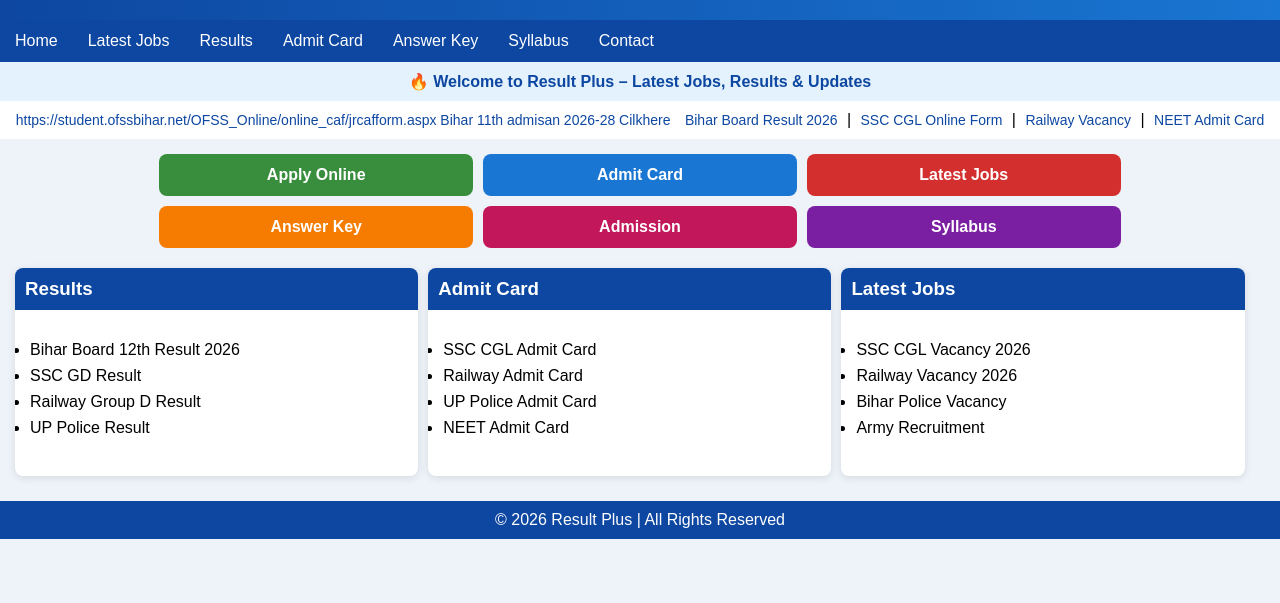
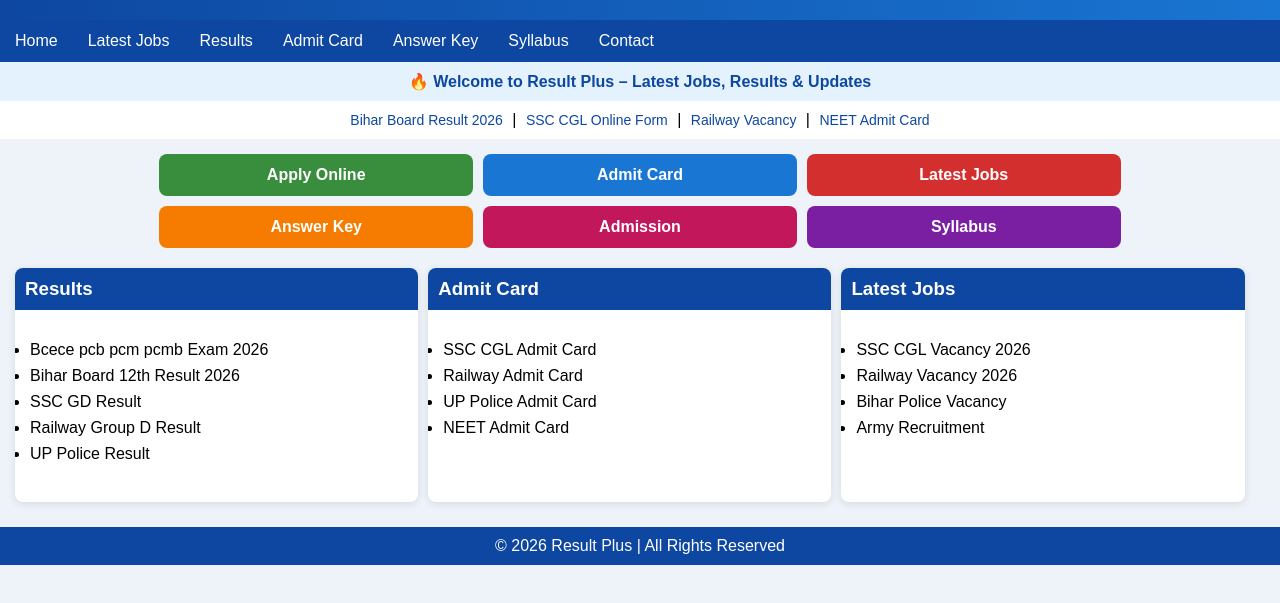
Before and after one commit to resultplus6-stack/Resultplus.com, a plain HTML site: page index.html in a window 1280 px wide. Shown: the part 81-684 px from the top of the page. Drawn offline with Linux system fonts and the light colour scheme.

Commit message:
Refactor HTML structure and styles

```diff
--- a/index.html
+++ b/index.html
@@ -159,8 +159,6 @@
 </div>
 
 <div class="links">
-  <a href="#">https://student.ofssbihar.net/OFSS_Online/online_caf/jrcafform.aspx Bihar 11th admisan 2026-28
-    Cilkhere</a>
   <a href="#">Bihar Board Result 2026</a> |
   <a href="#">SSC CGL Online Form</a> |
   <a href="#">Railway Vacancy</a> |
@@ -181,6 +179,7 @@
   <div class="card">
     <h3>Results</h3>
     <ul>
+      <li>Bcece pcb pcm pcmb Exam 2026</li>
       <li>Bihar Board 12th Result 2026</li>
       <li>SSC GD Result</li>
       <li>Railway Group D Result</li>
```
